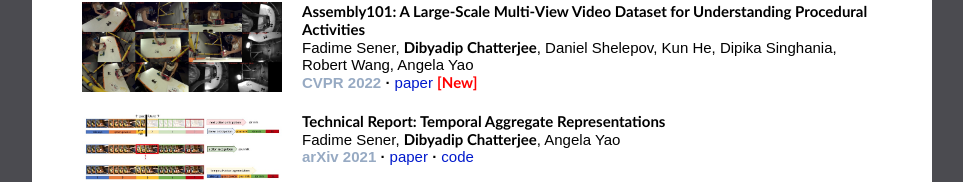
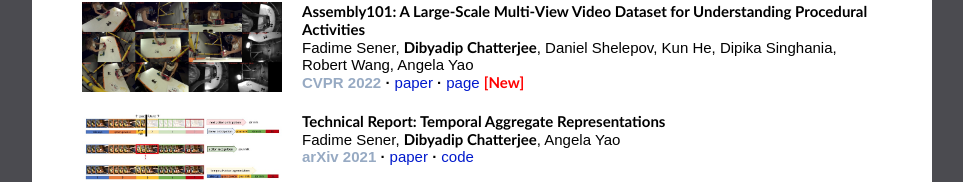
Before and after one commit to dibschat/dibschat.github.io, a plain HTML site: page index.html in a window 1280 px wide. Shown: the part 628-810 px from the top of the page, without its empty margins (158-1121 px from the left). Drawn offline with Linux system fonts and the light colour scheme.

Commit message:
add assembly webpage

```diff
--- a/index.html
+++ b/index.html
@@ -99,7 +99,8 @@
                   <papertitle>Assembly101: A Large-Scale Multi-View Video Dataset for Understanding Procedural Activities</papertitle>
                   <br>Fadime Sener, <strong>Dibyadip Chatterjee</strong>, Daniel Shelepov, Kun He, Dipika Singhania, Robert Wang, Angela Yao<br>
                   <a style="color: #97AAC3; font-weight: bold">CVPR 2022</a> <b>&middot</b>
-                  <a href="https://arxiv.org/pdf/2203.14712.pdf">paper</a> <strong style="color: red">[New]</strong>
+                  <a href="https://arxiv.org/pdf/2203.14712.pdf">paper</a> <b>&middot</b>
+                  <a href="https://assembly101.github.io/">page</a> <strong style="color: red">[New]</strong>
                 </p>
               </td>
             </td>
```
